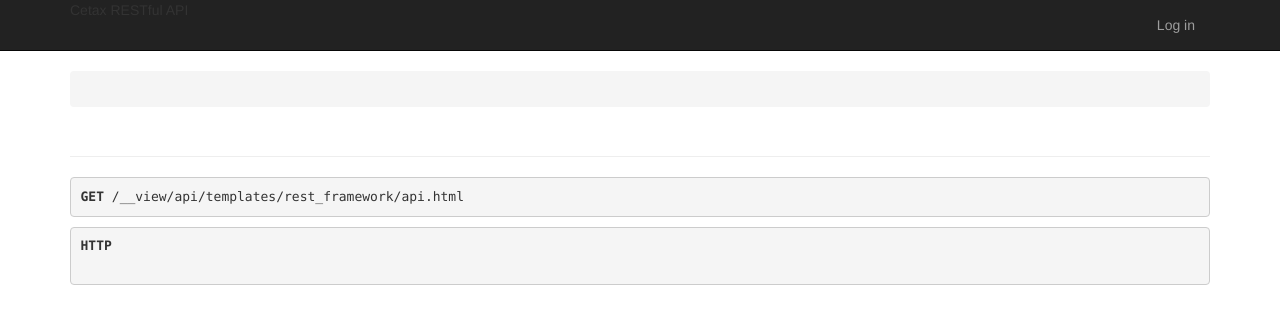
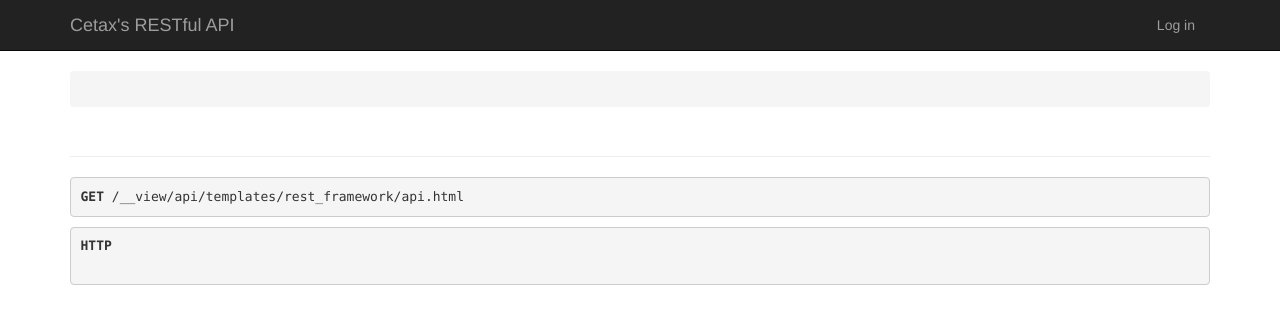
Before and after one commit to cetaxconsultoria/facebookapi, a Django app: template api/templates/rest_framework/api.html in a window 1280 px wide. Shown: the top 324 px of the page. Run offline with Django 3.2, Linux system fonts and the light colour scheme; the template is opened without the code that fills it, so the values that code supplies are empty; some libraries are stand-ins or nearby versions.

Commit message:
updated brand name

```diff
--- a/api/templates/rest_framework/api.html
+++ b/api/templates/rest_framework/api.html
@@ -1,5 +1,7 @@
 {% extends "rest_framework/base.html" %}
 
 {% block branding %}
-Cetax RESTful API
+<a class="navbar-brand" rel="nofollow" href="https://github.com/cetaxconsultoria/facebookapi">
+    Cetax's RESTful API
+</a>
 {% endblock %}
```
